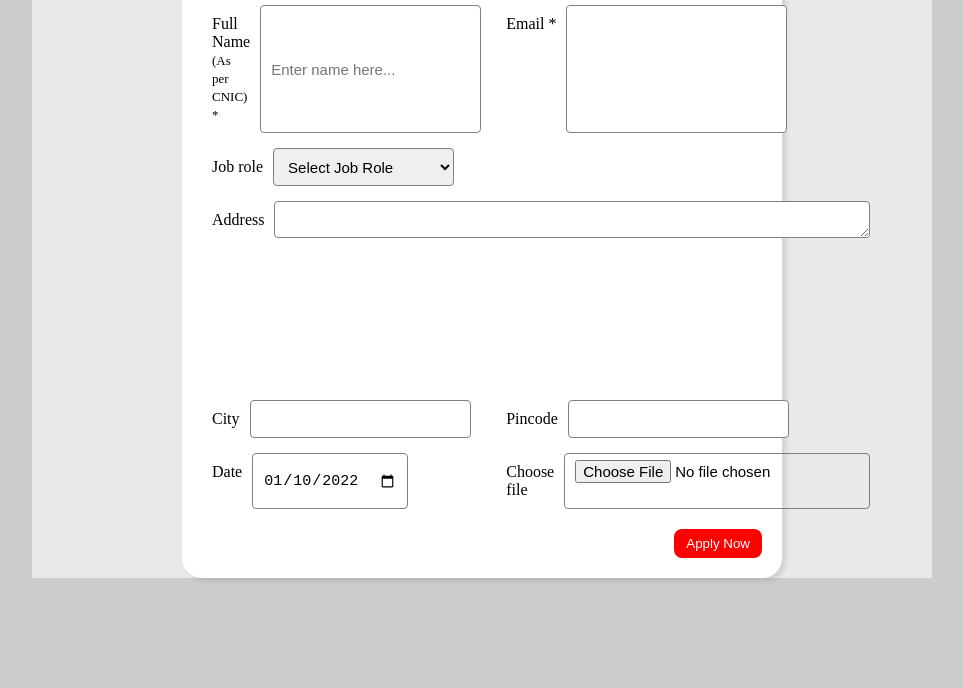
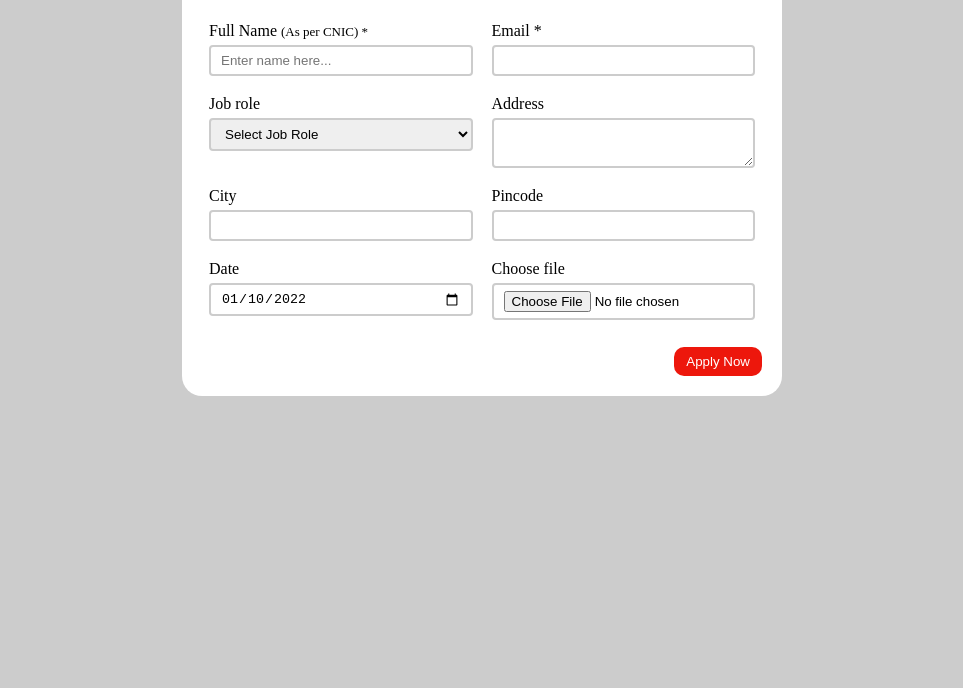
Before and after one commit to IqraSuhana/html-css-basic-projects, a plain HTML site: page 2_Basic-form/index.html in a window 1280 px wide. Shown: the part 112-800 px from the top of the page, without its empty margins (158-1121 px from the left). Drawn offline with Linux system fonts and the light colour scheme.

Commit message:
Update styles.css

```diff
--- a/2_Basic-form/styles.css
+++ b/2_Basic-form/styles.css
@@ -1,3 +1,5 @@
+
+
 *{
     margin:0;
     padding:0;
@@ -11,7 +13,7 @@ body{
 .container{
     max-width:900px;
     margin:0 auto;
-    background-color:#e9e9e9
+    /* background-color:#585555 */
 
 }
 .apply_box{
@@ -20,67 +22,70 @@ body{
     margin:0 auto;
     margin-top:50px;
     /* In box-shadow, x-axis:4px, y-axis:3px, x-axis:5px and alpha value is always between 0 and 1 */
-    box-shadow:4px 3px 5px rgba(1, 1, 1, 0.1);
+    /* box-shadow: 4px 3px 5px rgba(1, 1, 1, 0.25); */
     border-radius: 20px;
-    background-color: #fff;
+    background-color: #ffffff;
 }
 .web-small{
     font-size: 13px;
 }
-/* grid is used for alignment */
-
 .form-container{
-    margin-top: 20px;
-    display:grid;
-    /* grid-template-columns:repeat(autofit,minmax(200px,1fr)); */
-    gap:15px;
+    /* background-color: #079e32; */
+    display: grid;
+    grid-template-columns: repeat(auto-fit, minmax(200px, 1fr));
+    gap: 5px;
+    margin-top: 30px;
+}
+.form_control{
+    display: flex;
+    flex-direction: column ;
+    margin: 7px;
+    /* background-color: #baa9a9; */
 
 }
-.form_control{
-    display:flex;
-    /* flex-direction:column; */
-    /* flex-direction: row; */
-
+input , select , textarea {
+    padding: 6px 10px;
+    border: 2px solid #ccc;
+    border-radius: 4px;
 }
 label{
-    margin:10px;
+    margin-bottom:5px;
 }
-input, select, textarea{
-    padding:6px 10px;
-    border:1px solid grey;
-    border-radius: 4px;
-    font-size: 15px;
+textarea{
+    height: 50px;
+    width: 100%;
+}
+.textarea_control{
+    grid-column: 1 / span 2 ; /* gc is used to access separate separate grid */
+}
+input:focus{
+    outline-color:rgb(233, 80, 80);
 }
 .button_container{
     display:flex;
-    justify-content: end;
+    justify-content:end;
     margin-top: 20px;
-}
-textarea{
-    width:100%;
-}
-.form_control_textarea{
-    height:20%;
+    /* background-color: rgb(140, 140, 221); */
 
-    grid-column: 1 /span 2;
 }
 button{
-    background-color: red;
-    border:transparent solid 2px;
-    border-radius: 8px;
+    border: transparent solid 2px;
+    border-radius: 10px;
     padding: 5px 10px;
+    background-color: rgb(237, 23, 12);
     color: white;
     transition: 0.3s ease-in;
 }
 button:hover{
+    color: black;
     background-color: grey;
-    border:2px solid red;
-    color:black;
+    border: 2px solid red;
     transition: 0.3s ease-out;
-    cursor:grab;
+    cursor: pointer;
+
 }
 @media(max-width:460px){
-    .form_control_textarea{
-        grid-column: 1 /span 1;
+    .textarea_control{
+        grid-column: 1 / span 1;
     }
 }
```
